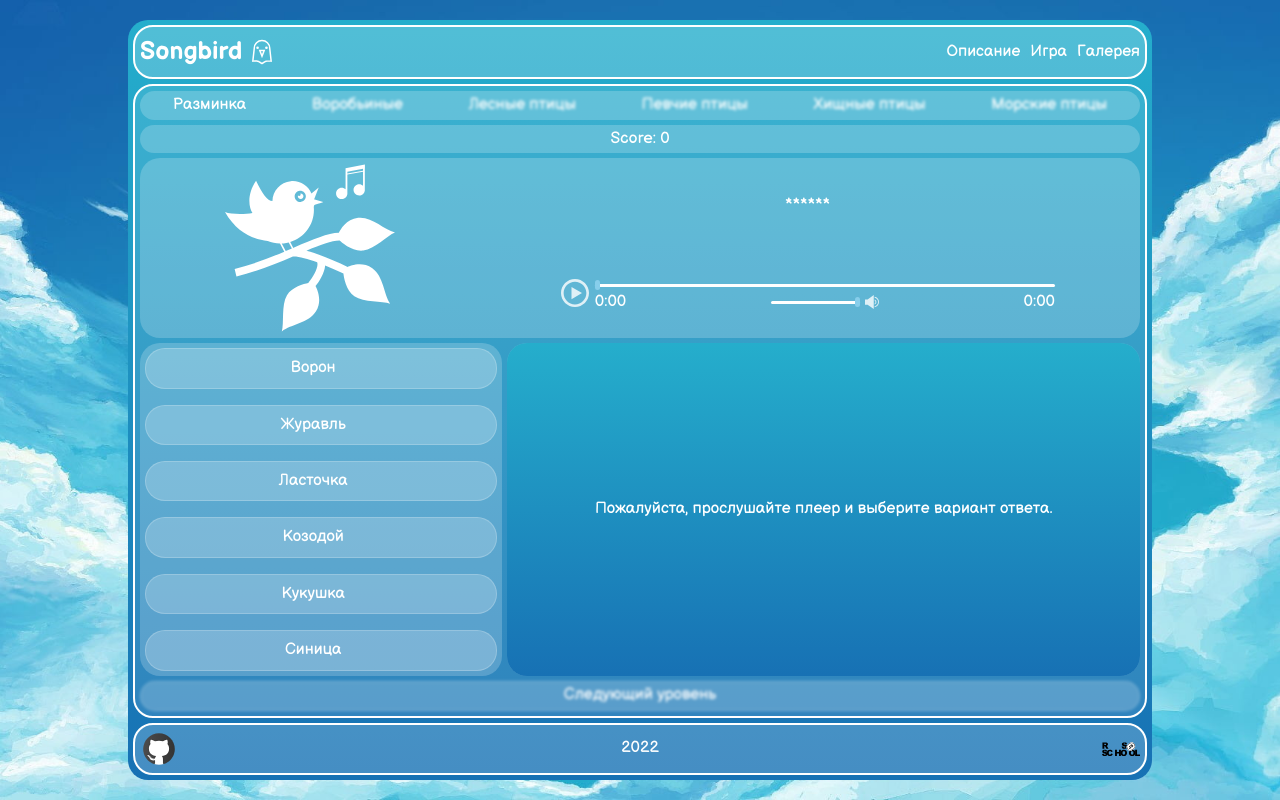
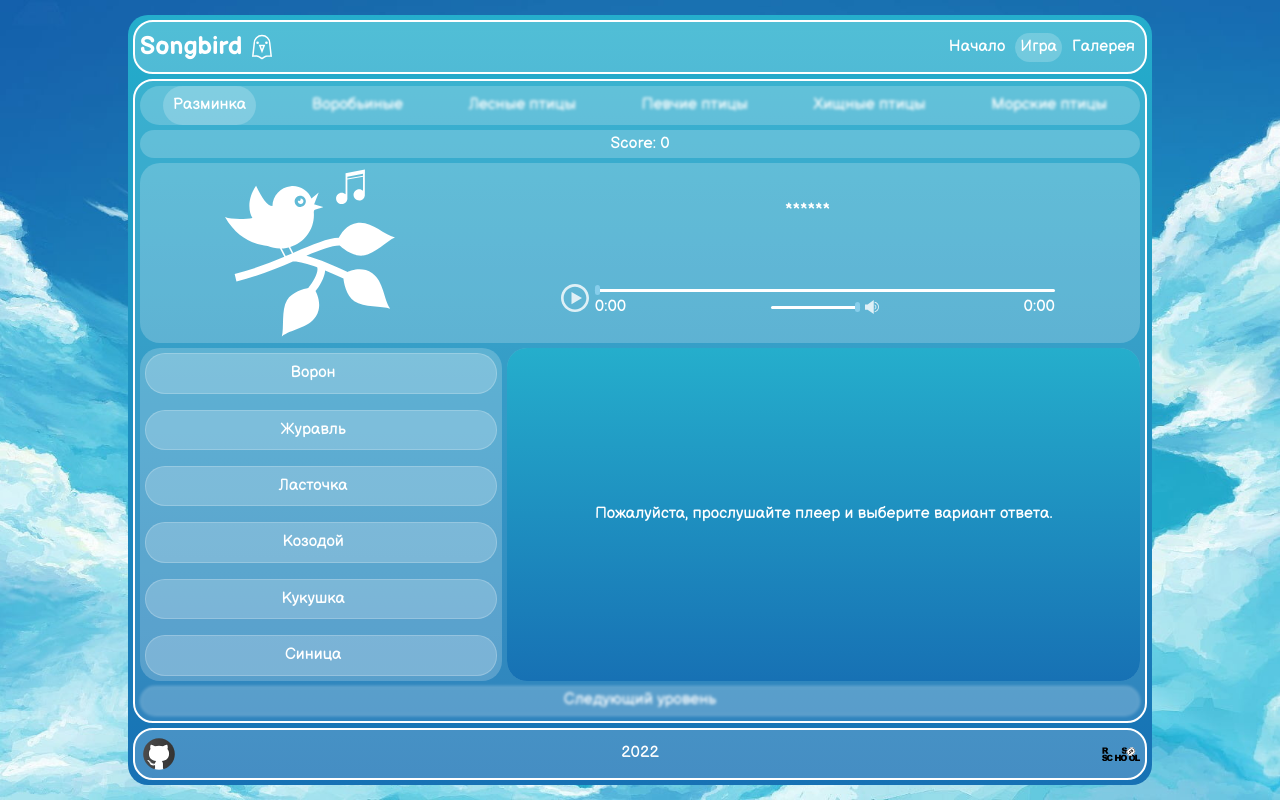
Before and after one commit to Cat4love/songbird, a website built with webpack: page songbird/src/quiz.html in a window 1280 px wide. Built offline with nearby package versions, Linux system fonts and the light colour scheme.

Commit message:
fix: fix styles bugs

```diff
--- a/songbird/src/greet.html
+++ b/songbird/src/greet.html
@@ -15,7 +15,7 @@
 					<img src="./assets/images/logo.svg" alt="" class="header__image">
 				</div>
 				<nav class="header__nav">
-					<a href="greet.html" class="header__link">Описание</a>
+					<a href="greet.html" class="header__link disabled-link">Начало</a>
 					<a href="quiz.html" class="header__link">Игра</a>
 					<a href="quiz.html" class="header__link">Галерея</a>
 				</nav>
--- a/songbird/src/quiz.html
+++ b/songbird/src/quiz.html
@@ -15,8 +15,8 @@
             <img src="./assets/images/logo.svg" alt="" class="header__image">
           </div>
           <nav class="header__nav">
-            <a href="greet.html" class="header__link">Описание</a>
-            <a href="quiz.html" class="header__link">Игра</a>
+            <a href="greet.html" class="header__link">Начало</a>
+            <a href="quiz.html" class="header__link disabled-link">Игра</a>
             <a href="quiz.html" class="header__link">Галерея</a>
           </nav>
         </header>
--- a/songbird/src/styles/_style.scss
+++ b/songbird/src/styles/_style.scss
@@ -67,10 +67,11 @@ body {
   display: flex;
   flex-direction: row;
   align-items: center;
-  gap: 10px;
+  gap: 5px;
 }
 
 .header__link {
+  padding: 5px;
   text-decoration: none;
   color: white;
 }
@@ -79,6 +80,16 @@ body {
   transform: scale(1.1);
   cursor: pointer;
   transition: 0.1s ease-in-out;
+}
+
+.disabled-link {
+  background: rgba(255, 255, 255, 0.2);
+  border-radius: 20px;
+}
+
+.disabled-link:hover{
+  transform: scale(1.0);
+  cursor: default;
 }
 
 .game {
@@ -118,7 +129,7 @@ body {
 
 .questions__item {
   list-style-type: none;
-  padding: 5px;
+  padding: 10px;
 }
 
 .question {
@@ -217,7 +228,7 @@ body {
   border-radius: 20px;
 }
 
-.quiz__submit:hover {
+.quiz__submit:hover{
   border: 1px solid rgba(255, 255, 255, 1);
   cursor: pointer;
 }
@@ -332,11 +343,6 @@ body {
   cursor: pointer;
 }
 
-// .player-icon:active {
-//   // border: 0;
-//   // outline: 0;
-//   // transform: scale(1.1);
-// }
 
 .play {
   width: 32px;
@@ -423,22 +429,18 @@ body {
 }
 
 .active {
-  // background: rgba(255, 255, 255, 0.2);
-  // border-radius: 20px;
+  background: rgba(255, 255, 255, 0.2);
+  border-radius: 20px;
 }
 
 .view {
   z-index: 1;
   opacity: 1;
-  transition: all 1s ease-in-out;
-
 }
 
 .hide {
   z-index: 0;
   opacity: 0;
-  transition: all 1s ease-in-out;
-
 }
 
 .footer {
```
